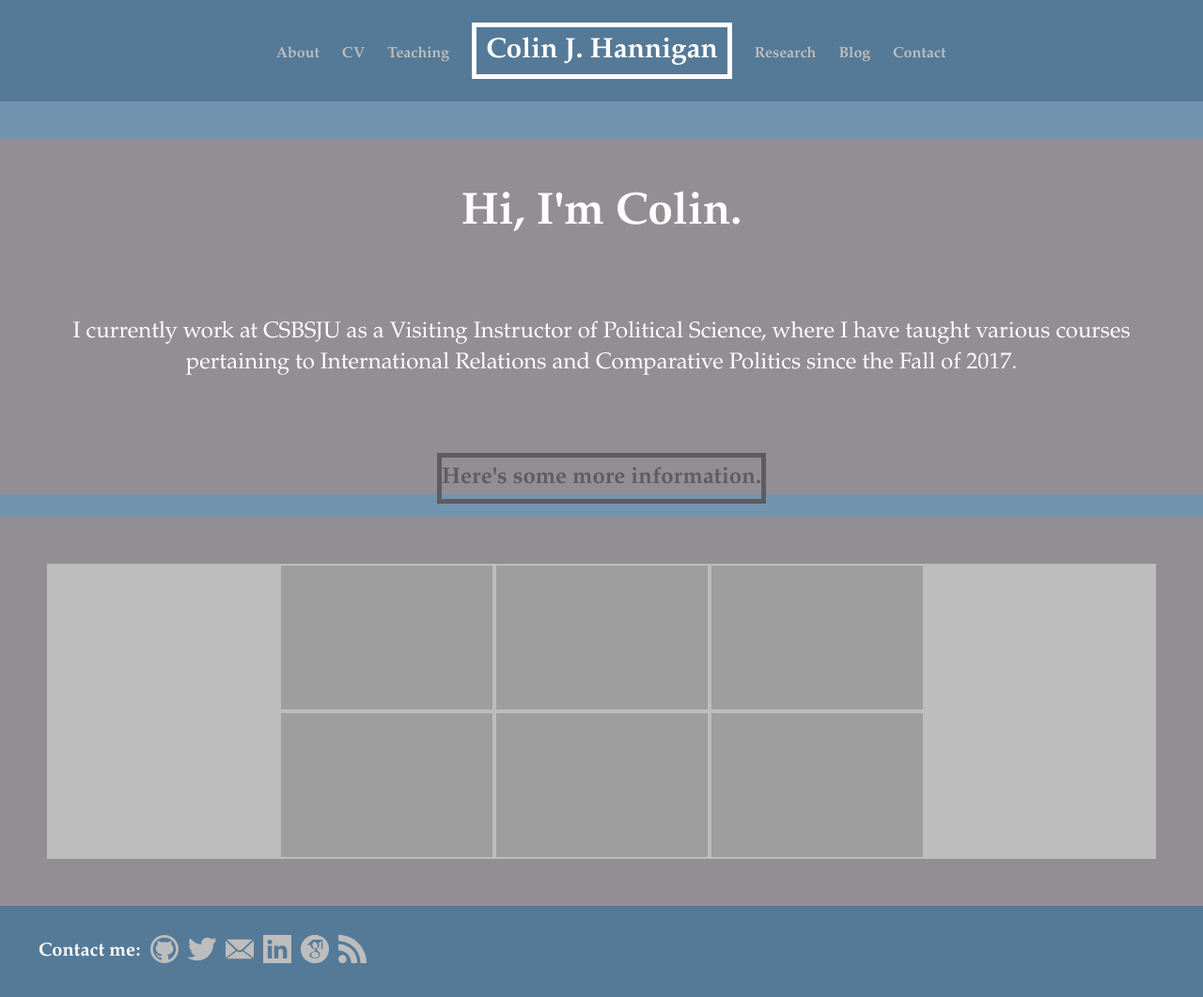
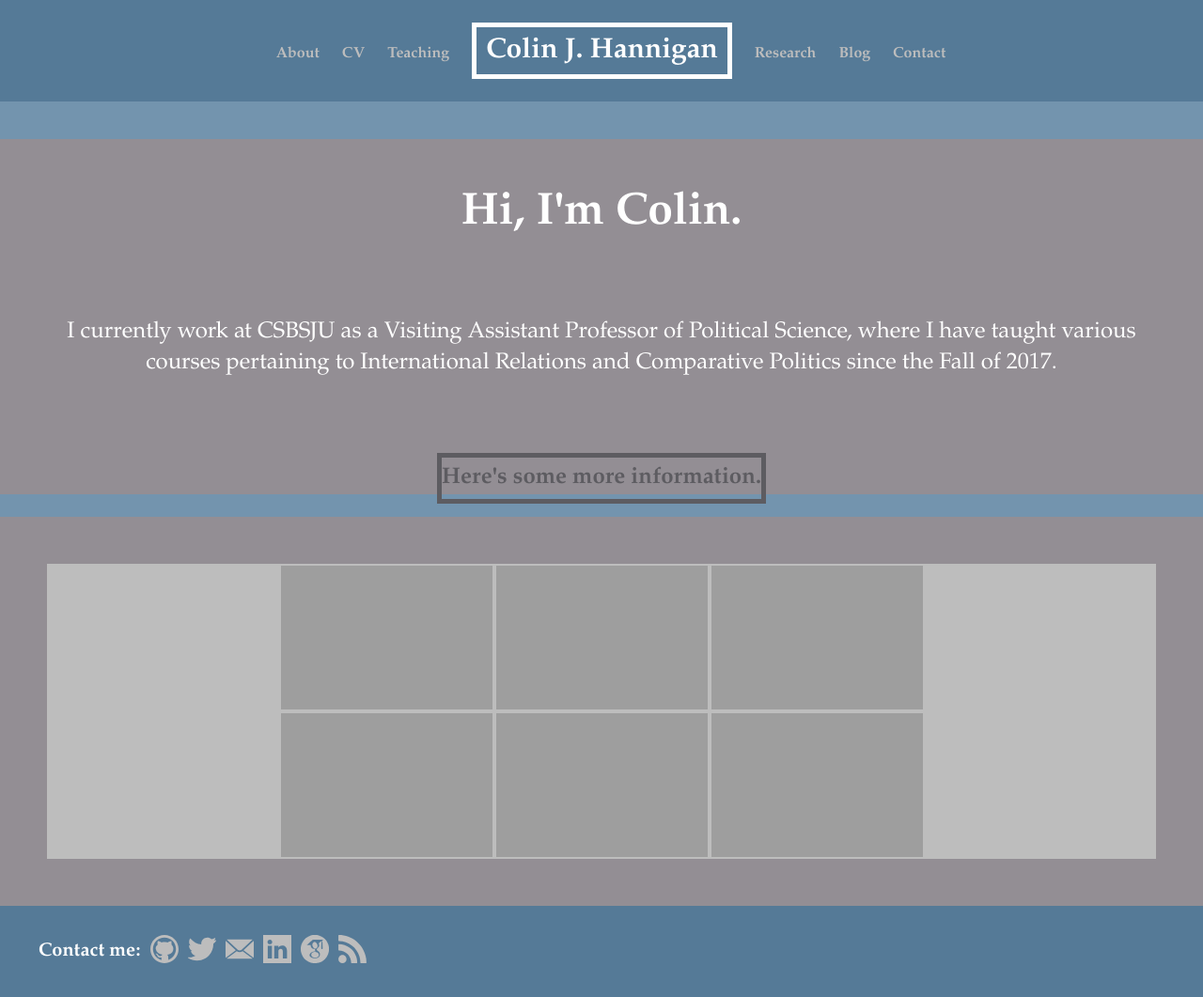
Before and after one commit to colinhannigan/colinhannigan.github.io, a Jekyll site: the page index.html, which Jekyll copies as it is, in a window 1280 px wide. Shown: the whole page at 94% size. Built offline with Jekyll 4.4.1, drawn with Linux system fonts in a browser that asks for light colours.

Commit message:
Update index.html

```diff
--- a/index.html
+++ b/index.html
@@ -41,7 +41,7 @@
 	<!--div class="blurb"-->
 		<section>
 		<h1>Hi, I'm Colin.</h1>
-		<p class="intro">I currently work at CSBSJU as a Visiting Instructor of
+		<p class="intro">I currently work at CSBSJU as a Visiting Assistant Professor of
 			Political Science, where I have taught various courses
 			pertaining to International Relations and Comparative
 			Politics since the Fall of 2017.</p>
```
